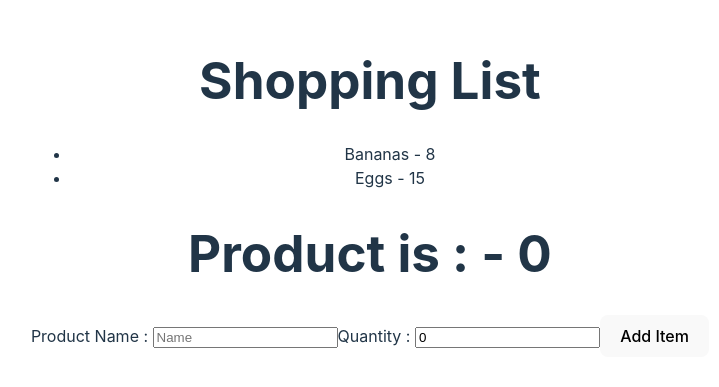
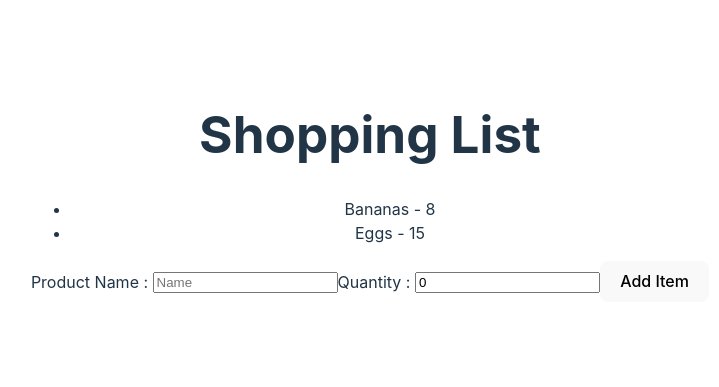
Before and after one commit to tyrex1829/react-forms, a React (Vite) app: page / in a window 1280 px wide. Shown: the part 213-600 px from the top of the page, without its empty margins (270-989 px from the left). Built offline with nearby package versions, Linux system fonts and the light colour scheme.

Commit message:
debug app

```diff
--- a/package.json
+++ b/package.json
@@ -11,7 +11,8 @@
   },
   "dependencies": {
     "react": "^18.2.0",
-    "react-dom": "^18.2.0"
+    "react-dom": "^18.2.0",
+    "uuid": "^9.0.1"
   },
   "devDependencies": {
     "@types/react": "^18.2.66",
--- a/src/ShoppingList.jsx
+++ b/src/ShoppingList.jsx
@@ -1,20 +1,21 @@
-import { useState } from "react"
+import { useState } from "react";
+import { v4 as uuid } from "uuid";
 import ShoppingListForm from './ShoppingListForm';
 
 function ShoppingList () {
     const [items, setItems] = useState([{
-        id: 1,
+        id: uuid(),
         product: "Bananas",
         quantity: 8
     }, {
-        id: 2,
+        id: uuid(),
         product: "Eggs",
         quantity: 15
     }]);
 
     const addItem = (item) => {
-        setItems(curr => {
-            return [...curr, {...item, id: 9}];
+        setItems(currItems => {
+            return [...currItems, { ...item, id: uuid() }];
         })
     }
 
--- a/src/ShoppingListForm.jsx
+++ b/src/ShoppingListForm.jsx
@@ -17,12 +17,12 @@ function ShoppingListForm ({ addItem }) {
 
     const handleSubmit = (e) => {
         e.preventDefault();
-        addItem(FormData)
+        addItem(formData);
+        setFormData({product: "", quantity: 0});
     }
 
     return (
         <form action="#" onSubmit={handleSubmit}>
-            <h1>Product is : {formData.product} - {formData.quantity}</h1>
             <label htmlFor="product">Product Name : </label>
             <input
                 type="text"
```
